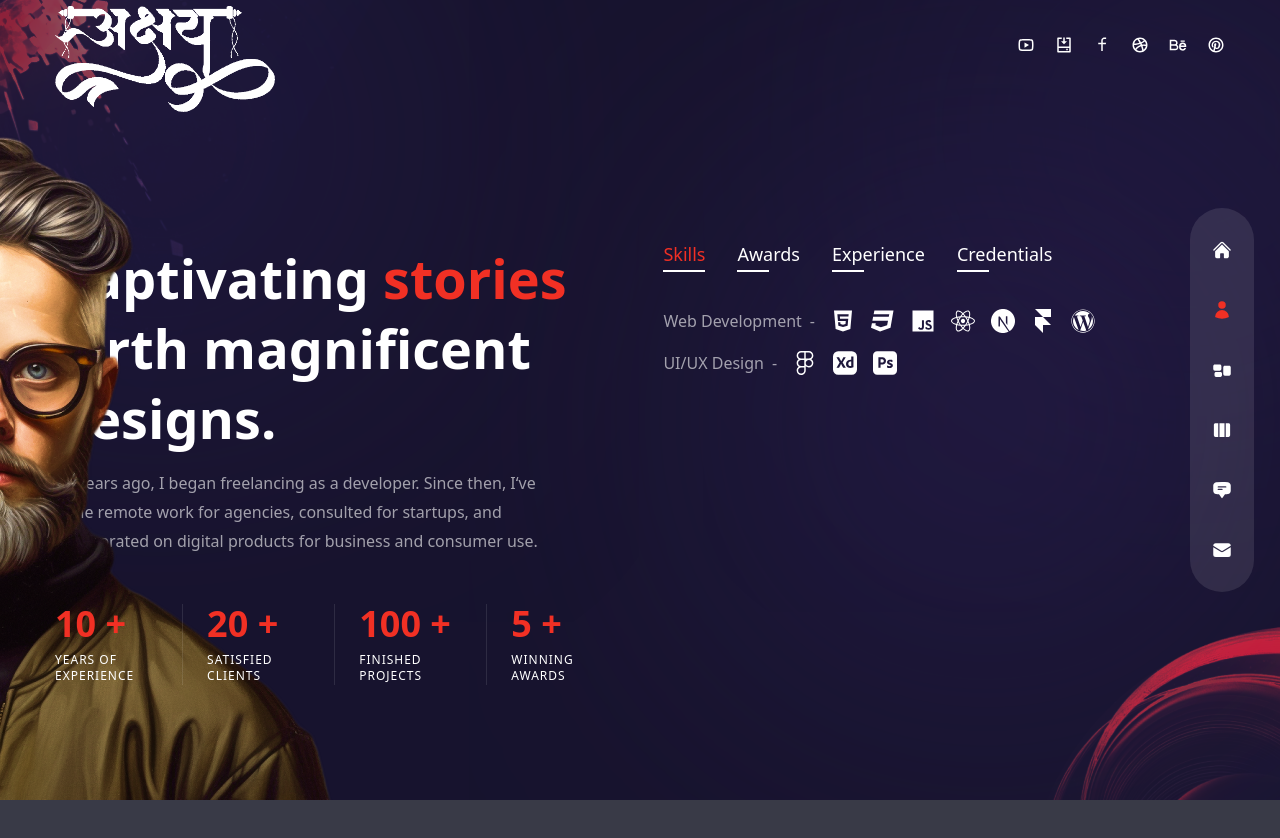
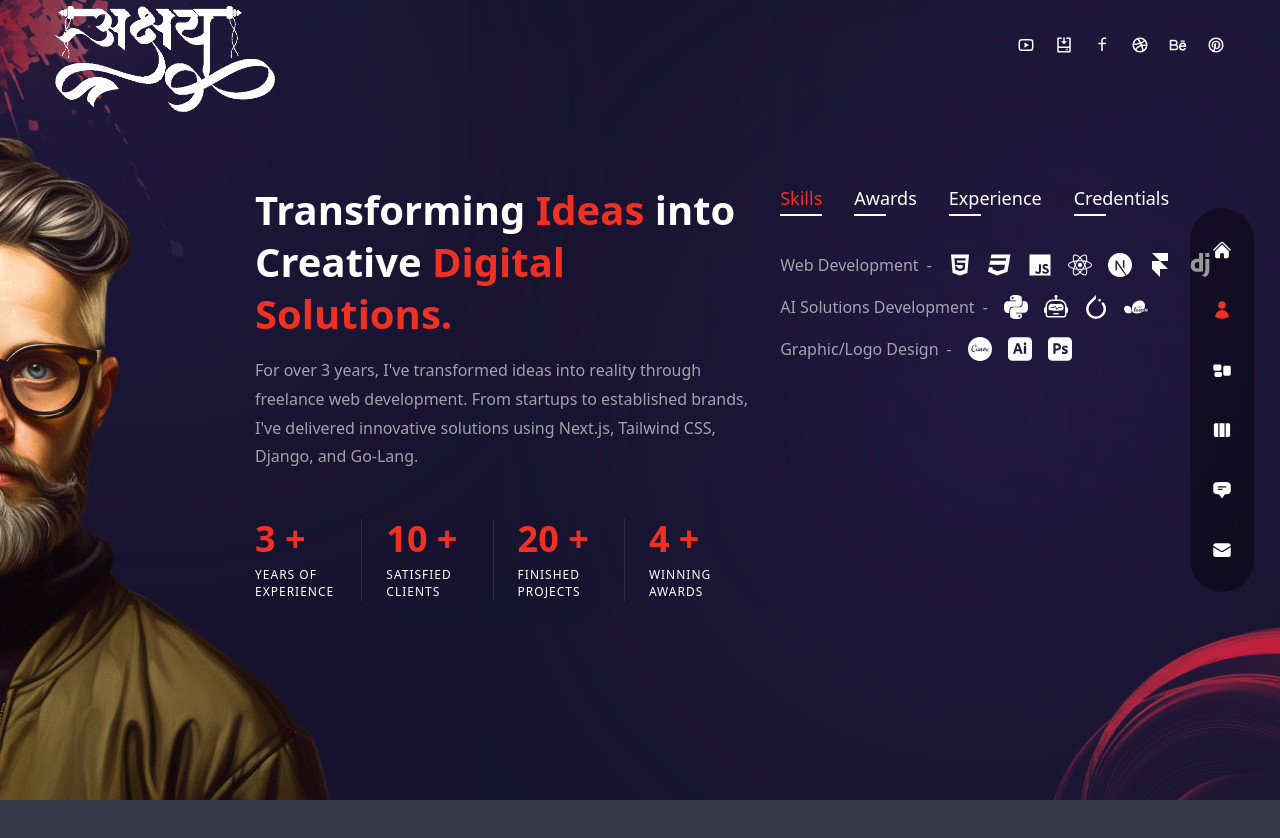
Before and after one commit to akshay-1a/portfolio, a Next.js app: page /about in a window 1280 px wide. Shown: the top 838 px of the page. Before the commit the page ends 800 px from the top, so only its background shows below. Built offline with nearby package versions, Linux system fonts and the light colour scheme.

Commit message:
home and about page modified

```diff
--- a/components/Nav.js
+++ b/components/Nav.js
@@ -38,7 +38,7 @@ const Nav = () => {
     xl:right-[2%] z-50 top-0 w-full xl:w-16 xl:max-w-md xl:h-screen'>
 
       <div className='flex w-full xl:flex-col items-center justify-between xl:justify-center
-      gap-y-10 px-4 md:px-40 xl:px-0 h-[80px] xl:h-max py-8 bg-white/10 bckdrop-blur-sm
+      gap-y-10 px-4 md:px-40 xl:px-0 h-[80px] xl:h-max py-8 bg-black/40 bckdrop-blur-sm
       text-3xl xl:text-xl xl:rounded-full'>
         {navData.map((link, index)=>{
           return (
@@ -50,7 +50,7 @@ const Nav = () => {
               {/* tooltip */}
               <div className='absolute pr-14 right-0 hidden xl:group-hover:flex'>
                 <div className='bg-white relative flex text-primary items-center p-[6px] rounded-[3px]'>
-                  <div className='text-[12px] leading-none font-semibold capitalize'>
+                  <div className='text-[12px] leading-none font-extrabold capitalize'>
                     {link.name}
                   </div>
                   <div className='border-solid border-l-white border-l-8 border-y-transparent
--- a/components/ProjectsBtn.js
+++ b/components/ProjectsBtn.js
@@ -4,7 +4,7 @@ import { HiArrowRight, hi2 } from 'react-icons/hi2';
 
 const ProjectsBtn = () => {
   return (
-    <div className='mx-auto xl:mx-0'>
+    <div className='mx-auto xl:mx-0 -translate-y-6 translate-x-4'>
       <Link
       href={"/work"}
       className="relative w-[185px] h-[185px] flex justify-center items-center
--- a/pages/about/index.js
+++ b/pages/about/index.js
@@ -1,105 +1,127 @@
 import React, { useState } from "react";
 
-
 // icons
+import { FaHtml5, FaCss3, FaJs, FaReact, FaMarkdown } from "react-icons/fa";
+import { BsRobot } from "react-icons/bs";
 import {
-  FaHtml5,
-  FaCss3,
-  FaJs,
-  FaReact,
-  FaWordpress,
-  FaFigma,
-} from "react-icons/fa";
-
-import {
+  SiLinear,
   SiNextdotjs,
   SiFramer,
-  SiAdobexd,
+  SiCanva,
   SiAdobephotoshop,
+  SiAdobeillustrator,
+  SiDjango,
+  SiPython,
+  SiPytorch,
+  SiScikitlearn,
 } from "react-icons/si";
-
 
 //  data
 export const aboutData = [
   {
-    title: 'skills',
+    title: "skills",
     info: [
       {
-        title: 'Web Development',
+        title: "Web Development",
         icons: [
           <FaHtml5 key="html5" />,
           <FaCss3 key="css3" />,
           <FaJs key="js" />,
           <FaReact key="react" />,
-          <SiNextdotjs key="next" />,
+          <SiNextdotjs key="nextjs" />,
           <SiFramer key="framer" />,
-          <FaWordpress key="wordpress" />,
+          <SiDjango key="django" />,
         ],
       },
       {
-        title: 'UI/UX Design',
+        title: "AI Solutions Development",
         icons: [
-          <FaFigma key="figma" />,
-          <SiAdobexd key="adobexd" />,
+          <SiPython key="python" />,
+          <BsRobot key="AI/ML" />,
+          <SiPytorch key="pytorch" />,
+          <SiScikitlearn key="Scikit learn" />,
+        ],
+      },
+      {
+        title: "Graphic/Logo Design",
+        icons: [
+          <SiCanva key="canva" />,
+          <SiAdobeillustrator key="illustrator" />,
           <SiAdobephotoshop key="photoshop" />,
         ],
       },
     ],
   },
   {
-    title: 'awards',
+    title: "Awards",
     info: [
       {
-        title: 'Webby Awards - Honoree',
-        stage: '2011 - 2012',
+        title: "Institute Topper - SSIU",
+        stage: "2022 - 2023",
       },
       {
-        title: 'Adobe Design Achievement Awards - Finalist',
-        stage: '2009 - 2010',
+        title: "University Topper - SSIU",
+        stage: "2023",
       },
     ],
   },
   {
-    title: 'experience',
+    title: "Experience",
     info: [
       {
-        title: 'UX/UI Designer - XYZ Company',
-        stage: '2012 - 2023',
+        title: "Freelance Web Developer - Indiexplor Co Ltd",
+        stage: "2023 - 2024",
       },
       {
-        title: 'Web Developer - ABC Agency',
-        stage: '2010 - 2012',
-      },
-      {
-        title: 'Intern - DEF Corporation',
-        stage: '2008 - 2010',
+        title: "Freelance Web Developer - Flyxpert Adventures Co Ltd.",
+        stage: "2023 - 2024",
       },
     ],
   },
   {
-    title: 'credentials',
+    title: "Credentials",
     info: [
       {
-        title: 'Web Development - ABC University, LA, CA',
-        stage: '2011',
+        title: "BCA specializing in Data Science - Swarrnim University",
+        stage: "Graduated 2023",
       },
       {
-        title: 'Computer Science Diploma - AV Technical Institute',
-        stage: '2009',
+        title: "Azure AI Fundamentals 2021 - Microsoft",
+        stage: "2021",
       },
       {
-        title: 'Certified Graphic Designer - ABC Institute, Los Angeles, CA',
-        stage: '2006',
+        title: "Artificial Intelligence Fundamentals - IBM",
+        stage: "2023",
+      },
+      {
+        title: "Exploratory Data Analysis for Machine Learning - IBM",
+        stage: "2023",
+      },
+      {
+        title: "IBM Introduction To Machine Learning - IBM",
+        stage: "2023",
+      },
+      {
+        title: "Supervised Machine Learning-Classification - IBM",
+        stage: "2023",
+      },
+      {
+        title: "Supervised Machine Learning-Regression - IBM",
+        stage: "2023",
+      },
+      {
+        title: "Unsupervised Machine Learning - IBM",
+        stage: "2023",
       },
     ],
   },
 ];
 
-import Avatar from '../../components/Avatar';
-import Circles from '../../components/Circles';
+import Avatar from "../../components/Avatar";
+import Circles from "../../components/Circles";
 
-import { motion } from 'framer-motion';
-import { fadeIn } from '../../components/Variants';
+import { motion } from "framer-motion";
+import { fadeIn } from "../../components/Variants";
 
 // counter
 import CountUp from "react-countup";
@@ -108,42 +130,45 @@ const About = () => {
   const [index, setIndex] = useState(0);
   console.log(index);
   return (
-  <div className="min-h-full flex items-center pt-60 bg-primary/30 py-32 text-center xl:text-left">
+    <div className="min-h-full flex items-center pt-60 md:pt-44 bg-primary/30 py-32 md:pl-60 text-center xl:text-left">
       <Circles />
       <motion.div
-    variants={fadeIn('right', 0.5)}
+        variants={fadeIn("right", 0.5)}
         initial="hidden"
         animate="show"
         exit="hidden"
-    className="hidden xl:flex absolute bottom-0 -left-[370px]">
+        className="hidden xl:flex absolute bottom-0 -left-[370px]"
+      >
         <Avatar />
       </motion.div>
-    <div className="container mx-auto h-full flex flex-col items-center xl:flex-row gap-x-6">
+      <div className="container mx-auto h-full flex flex-col items-start xl:flex-row gap-x-6">
         {/* text */}
-      <div className="flex-1 flex flex-col justify-center">
+        <div className="flex-1 flex flex-col justify-center ">
           <motion.h2
-        variants={fadeIn('right', 0.6)}
+            variants={fadeIn("right", 0.6)}
             initial="hidden"
             animate="show"
             exit="hidden"
             className="h2"
           >
-          Captivating <span className="text-accent">stories</span> birth magnificent designs.
+            Transforming <span className="text-accent">Ideas</span> into
+            Creative <span className="text-accent">Digital Solutions.</span>
           </motion.h2>
           <motion.p
-        variants={fadeIn('right', 0.7)}
+            variants={fadeIn("right", 0.7)}
             initial="hidden"
             animate="show"
             exit="hidden"
             className="max-w-[500px] mx-auto xl:mx-0 mb-6 xl:mb-12 px-2 xl:px-0"
           >
-          10 years ago, I began freelancing as a developer. Since then, I&lsquo;ve done
-          remote work for agencies, consulted for startups, and collaborated on
-          digital products for business and consumer use.
+            For over 3 years, I've transformed ideas into reality through
+            freelance web development. From startups to established brands, I've
+            delivered innovative solutions using Next.js, Tailwind CSS, Django,
+            and Go-Lang.
           </motion.p>
           {/* counter */}
           <motion.div
-        variants={fadeIn('right', 0.8)}
+            variants={fadeIn("right", 0.8)}
             initial="hidden"
             animate="show"
             exit="hidden"
@@ -151,30 +176,36 @@ const About = () => {
           >
             <div className="flex flex-1 xl:gap-x-6">
               {/* experience */}
-            <div className="relative flex-1 after:w-[1px] after:h-full
-            after:bg-white/10 after:absolute after:top-0 after:right-0">
+              <div
+                className="relative flex-1 after:w-[1px] after:h-full
+            after:bg-white/10 after:absolute after:top-0 after:right-0"
+              >
                 <div className="text-2xl xl:text-4xl font-extrabold text-accent mb-2">
-                <CountUp start={0} end={10} duration={5} /> +
+                  <CountUp start={0} end={3} duration={5} delay={2} /> +
                 </div>
                 <div className="text-xs uppercase tracking-[1px] leading-[1.4] max-w-[100px]">
                   Years of experience
                 </div>
               </div>
               {/* Clients */}
-            <div className="relative flex-1 after:w-[1px] after:h-full
-            after:bg-white/10 after:absolute after:top-0 after:right-0">
+              <div
+                className="relative flex-1 after:w-[1px] after:h-full
+            after:bg-white/10 after:absolute after:top-0 after:right-0"
+              >
                 <div className="text-2xl xl:text-4xl font-extrabold text-accent mb-2">
-                <CountUp start={0} end={20} duration={5} /> +
+                  <CountUp start={0} end={10} duration={5} delay={2} /> +
                 </div>
                 <div className="text-xs uppercase tracking-[1px] leading-[1.4] max-w-[100px]">
                   Satisfied Clients
                 </div>
               </div>
               {/* Projects */}
-            <div className="relative flex-1 after:w-[1px] after:h-full
-            after:bg-white/10 after:absolute after:top-0 after:right-0">
+              <div
+                className="relative flex-1 after:w-[1px] after:h-full
+            after:bg-white/10 after:absolute after:top-0 after:right-0"
+              >
                 <div className="text-2xl xl:text-4xl font-extrabold text-accent mb-2">
-                <CountUp start={0} end={100} duration={5} /> +
+                  <CountUp start={0} end={20} duration={5} delay={2} /> +
                 </div>
                 <div className="text-xs uppercase tracking-[1px] leading-[1.4] max-w-[100px]">
                   Finished Projects
@@ -183,7 +214,7 @@ const About = () => {
               {/* awards */}
               <div className="relative flex-1">
                 <div className="text-2xl xl:text-4xl font-extrabold text-accent mb-2">
-                <CountUp start={0} end={5} duration={5} /> +
+                  <CountUp start={0} end={4} duration={5} delay={2} /> +
                 </div>
                 <div className="text-xs uppercase tracking-[1px] leading-[1.4] max-w-[100px]">
                   Winning Awards
@@ -194,45 +225,67 @@ const About = () => {
         </div>
         {/* info */}
         <motion.div
-      variants={fadeIn('left', 0.10)}
+          variants={fadeIn("left", 0.1)}
           initial="hidden"
           animate="show"
           exit="hidden"
-      className="flex flex-col w-full xl:max-w-[48%] h-[480px]">
+          className="flex flex-col w-full xl:max-w-[48%] h-[480px] "
+        >
           <div className="flex gap-x-4 xl:gap-x-8 mx-auto xl:mx-0 mb-4">
-          {aboutData.map((item, itemIndex)=> {
+            {aboutData.map((item, itemIndex) => {
               return (
                 <div
                   key={itemIndex}
                   className={`${
                     index === itemIndex &&
-                'text-accent after:w-[100%] after:bg-accent after:transition-all after: duration-300'
+                    "text-accent after:w-[100%] after:bg-accent after:transition-all after: duration-300"
                   } cursor-pointer capitalize xl:text-lg relative after:w-8 after:h-[2px]
               after:bg-white after:absolute after:-bottom-1 after:left-0`}
-              onClick={()=> setIndex(itemIndex)}
+                  onClick={() => setIndex(itemIndex)}
                 >
                   {item.title}
                 </div>
-            )
+              );
             })}
           </div>
           <div className="py-2 xl:py-6 flex flex-col gap-y-2 xl:gap-y-4 items-center xl:items-start">
-          {aboutData[index].info.map((item, itemIndex)=> {
+            {aboutData[index].info.map((item, itemIndex) => {
               return (
-              <div key={itemIndex} className="flex-1 flex flex-col md:flex-row max-w-max gap-x-2
-              items-center text-white/60 ">
+                <div
+                  key={itemIndex}
+                  className="flex-1 flex flex-col md:flex-row max-w-max gap-x-2
+              items-center text-white/60 "
+                >
                   {/* title */}
                   <div className="font-light mb-2 md:mb-0">{item.title}</div>
                   <div className="hidden md:flex">-</div>
                   <div>{item.stage}</div>
+
                   {/* icons */}
-                <div className="flex gap-x-4">
-                {item.icons?.map((icon, itemIndex)=> {
-                  return (<div className="text-2xl text-white">{icon}</div>)
+                  <div className=" flex gap-x-4">
+                    {item.icons?.map((icon) => {
+                      return (
+                        <div className="relative group">
+                          {/* tooltip */}
+                          <div className="absolute ml-10 hidden xl:group-hover:flex z-50">
+                            <div className="bg-white relative flex text-primary items-center p-[8px] rounded-[3px]">
+                              <div className="text-[14px] leading-none font-extrabold capitalize">
+                                {icon.key}
+                              </div>
+                              <div
+                                className=" border-solid border-r-white border-r-8 border-y-transparent
+                  border-y-[6px] border-l-0 absolute -left-2"
+                              ></div>
+                            </div>
+                          </div>
+                          {/* icon */}
+                          <div className="text-2xl text-white">{icon}</div>
+                        </div>
+                      );
                     })}
                   </div>
                 </div>
-            )
+              );
             })}
           </div>
         </motion.div>
--- a/pages/index.js
+++ b/pages/index.js
@@ -1,51 +1,61 @@
 import Image from "next/image";
-import ParticlesContainer from '../components/ParticlesContainer';
-import ProjectsBtn from '../components/ProjectsBtn';
-import Model from '../components/Model';
-import { motion } from 'framer-motion';
+import ParticlesContainer from "../components/ParticlesContainer";
+import ProjectsBtn from "../components/ProjectsBtn";
+import Model from "../components/Model";
+import { motion } from "framer-motion";
 import { fadeIn } from "../components/Variants";
-
 
 const Home = () => {
   return (
     <div className="bg-nature bg-cover xl:bg-right xl:bg-no-repeat h-full">
-    {/* particles */}
-    <ParticlesContainer />
+      {/* particles */}
+      <ParticlesContainer />
       {/* text */}
-      <div className="w-full min-h-full :pt-4 bg-gradient-to-r from-primary/10 via-black/30 to-black/10
-      flex items-center">
-        <div className="text-center h-full flex flex-col justfiy-center xl:pt-40 xl:text-left
-        container mx-auto">
+      <div
+        className="w-full min-h-full :pt-4 bg-gradient-to-r from-primary/10 via-black/30 to-black/10
+      flex items-center"
+      >
+        <div
+          className="text-center h-full flex flex-col justfiy-center xl:pt-40 xl:text-left
+        container mx-auto"
+        >
           {/* title */}
           <motion.h1
-          variants={fadeIn('down', 0.2)}
-          initial='hidden'
-          animate='show'
-          exit='hidden'
-          className="h1">
-            Turning Your Vision<br /> Into{' '}
-            <span className="text-accent">Digital Success.</span>
+            variants={fadeIn("down", 0.2)}
+            initial="hidden"
+            animate="show"
+            exit="hidden"
+            className="h1"
+          >
+            <span className="text-[38px] font-semibold tracking-[18px] text-violet-200/80">Empowering Your</span>
+            <br />
+            <span className="text-[72px] text-accent tracking-normal font-bold">
+              Digital Presence.
+            </span>
           </motion.h1>
           {/* sub-title */}
           <motion.p
-          variants={fadeIn('down', 0.4)}
-          initial='hidden'
-          animate='show'
-          exit='hidden'
-          className="max-w-sm xl:max-w-xl mx-auto xl:mx-0 mb-10 xl:mb-16">
-            A website developer, AI/ML Enthusiast, Data Science degree holder.
-            Lorem ipsum dolor sit amet consectetur adipisicing elit. Blanditiis adipisci facere earum
-            delectus ullam, commodi!
+            variants={fadeIn("down", 0.4)}
+            initial="hidden"
+            animate="show"
+            exit="hidden"
+            className="max-w-sm xl:max-w-xl mx-auto xl:mx-0 mb-10 xl:mb-16 text-violet-100 tracking-wide text-justify font-semibold"
+          >
+            I'm Akshay Arora, a passionate web developer specializing in Next.js
+            and Tailwind CSS. With a keen eye for design and a knack for coding,
+            I create web experiences that are both visually stunning and highly
+            functional.
           </motion.p>
           {/* button */}
           <div className="flex justify-center xl:hidden relative">
             <ProjectsBtn />
           </div>
-          <motion.div variants={fadeIn('down', 0.4)}
-          initial='hidden'
-          animate='show'
-          exit='hidden'
-          className="hidden xl:flex"
+          <motion.div
+            variants={fadeIn("down", 0.4)}
+            initial="hidden"
+            animate="show"
+            exit="hidden"
+            className="hidden xl:flex"
           >
             <ProjectsBtn />
           </motion.div>
@@ -55,18 +65,20 @@ const Home = () => {
       {/* image */}
       <div className="w-[1200px] h-full absolute right-0 bottom-0">
         {/* bg */}
-        <div className="bg-none xl:bg-explosion opacity-30 xl:bg-cover xl:bg-right xl:bg-no-repeat w-full
-        h-full absolute mix-blend-color-dodge"></div>
+        <div
+          className="bg-none xl:bg-explosion opacity-30 xl:bg-cover xl:bg-right xl:bg-no-repeat w-full
+        h-full absolute mix-blend-color-dodge"
+        ></div>
         {/* avatar img */}
         <motion.div
-          variants={fadeIn('down', 0.2)}
-          initial='hidden'
-          animate='show'
-          exit='hidden'
-          transition={{duration: 1, ease: 'easeInOut'}}
+          variants={fadeIn("down", 0.2)}
+          initial="hidden"
+          animate="show"
+          exit="hidden"
+          transition={{ duration: 1, ease: "easeInOut" }}
           className="hidden xl:block w-full h-full max-w-[1080px] max-h-[1080px] absolute -bottom-32 lg:bottom-0
           lg:right-[-10%]"
-          >
+        >
           <Model />
         </motion.div>
       </div>
--- a/pages/services/index.js
+++ b/pages/services/index.js
@@ -9,41 +9,44 @@ import { fadeIn } from '../../components/Variants';
 
 const Services = () => {
   return (
-  <div className='h-full bg-primary/30 py-36 flex items-center'>
+    <div className="h-full bg-primary/30 py-36 flex items-center">
       <Circles />
-    <div className='container mx-auto'>
-      <div className='flex flex-col xl:flex-row gap-x-8'>
+      <div className="container mx-auto">
+        <div className="flex flex-col xl:flex-row gap-x-8">
           {/* text */}
-        <div className='text-center flex xl:w-[30vw] flex-col lg:text-left mb-4
-        xl:mb-0'>
+          <div
+            className="text-center flex xl:w-[30vw] flex-col lg:text-left mb-4
+        xl:mb-0"
+          >
             <motion.h2
-          variants={ fadeIn('up', 0.4) }
+              variants={fadeIn("up", 0.4)}
               initial="hidden"
               animate="show"
               exit="hidden"
-          className='h2 xl:mt-8'
+              className="h2 xl:mt-8 capitalize"
             >
-            My Services<span className='text-accent'>.</span>
+              innovative
+              <span className="text-accent"> tailored</span> solutions.
             </motion.h2>
             <motion.p
-          variants={ fadeIn('up', 0.6) }
+              variants={fadeIn("up", 0.6)}
               initial="hidden"
               animate="show"
               exit="hidden"
-          className='mb-4 max-w-[400px] mx-auto lg:mx-0'
+              className="mb-4 max-w-[400px] mx-auto lg:mx-0"
             >
-            Lorem ipsum dolor sit amet consectetur adipisicing elit. Corporis adipisci
-            ab illum repellendus odit quia dignissimos, impedit, necessitatibus quae
-            suscipit nesciunt repellat vitae nisi molestias vel?
+              Delivering innovative, tailored solutions to meet your unique
+              needs. From web development and AI to graphic design, each project
+              is crafted to elevate your digital presence and success drive.
             </motion.p>
           </div>
           {/* slider */}
           <motion.div
-        variants={ fadeIn('up', 0.8) }
+            variants={fadeIn("up", 0.8)}
             initial="hidden"
             animate="show"
             exit="hidden"
-        className='w-full xl:max-w-[65%]'
+            className="w-full xl:max-w-[65%]"
           >
             <ServiceSlider />
           </motion.div>
--- a/styles/globals.css
+++ b/styles/globals.css
@@ -20,7 +20,7 @@
 
 @layer base {
   body {
-    @apply bg-secondary overflow-hidden leading-relaxed;
+    @apply bg-secondary overflow-hidden leading-relaxed pb-20;
   }
   .page {
     @apply w-full h-screen overflow-hidden;
@@ -29,7 +29,7 @@
     @apply text-[35px] leading-tight md:text-[60px] md:leading-[1.3] mb-8 font-semibold;
   }
   .h2 {
-    @apply text-[35px] leading-tight md:text-[54px] md:leading-[1.3] mb-4 font-semibold;
+    @apply text-[35px] leading-tight md:text-[40px] md:leading-[1.3] mb-4 font-semibold;
   }
   p {
     @apply leading-[1.8] text-white/60 font-light;
```
Lines whose indentation alone changed are shown as unchanged.
